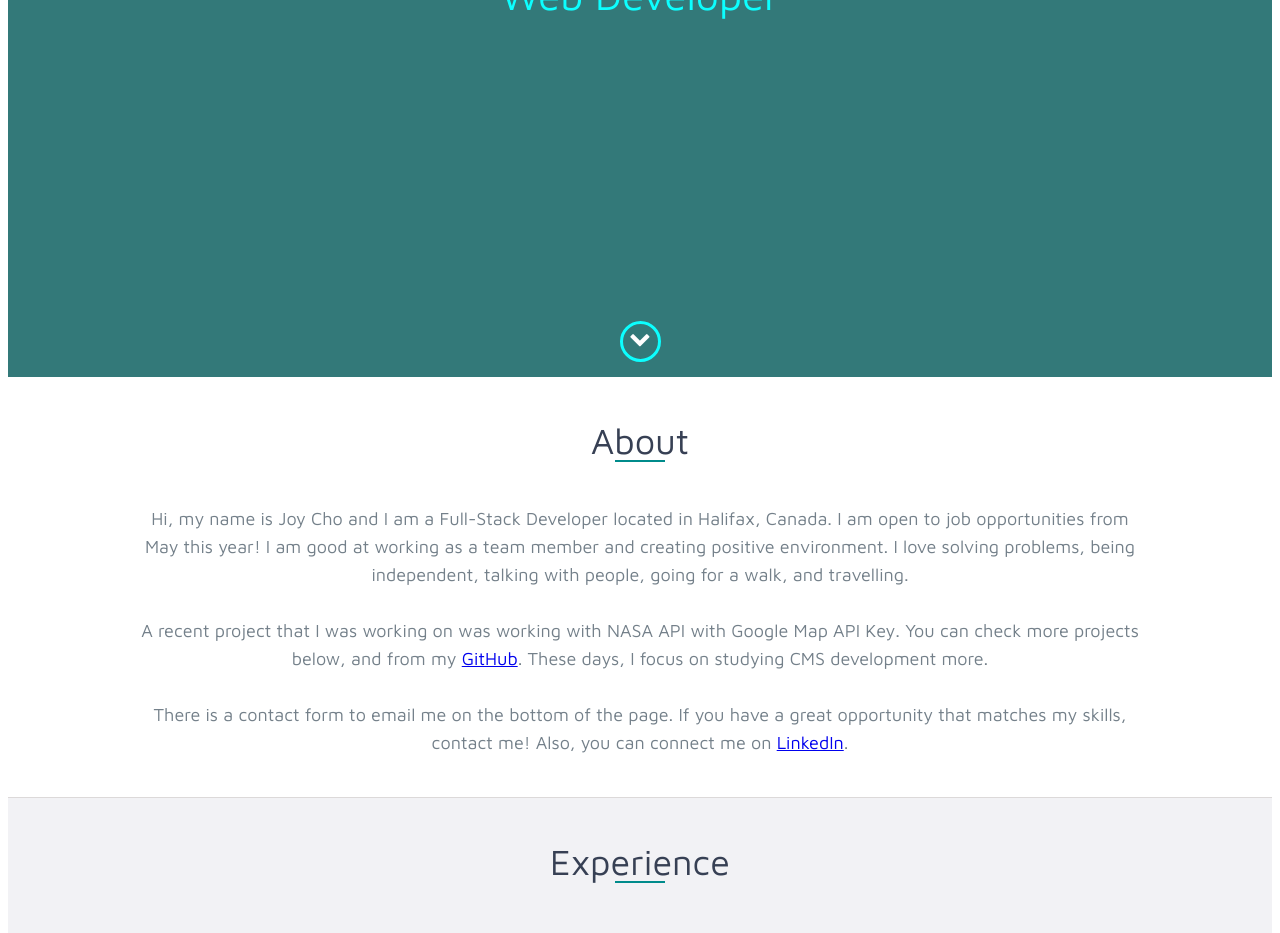
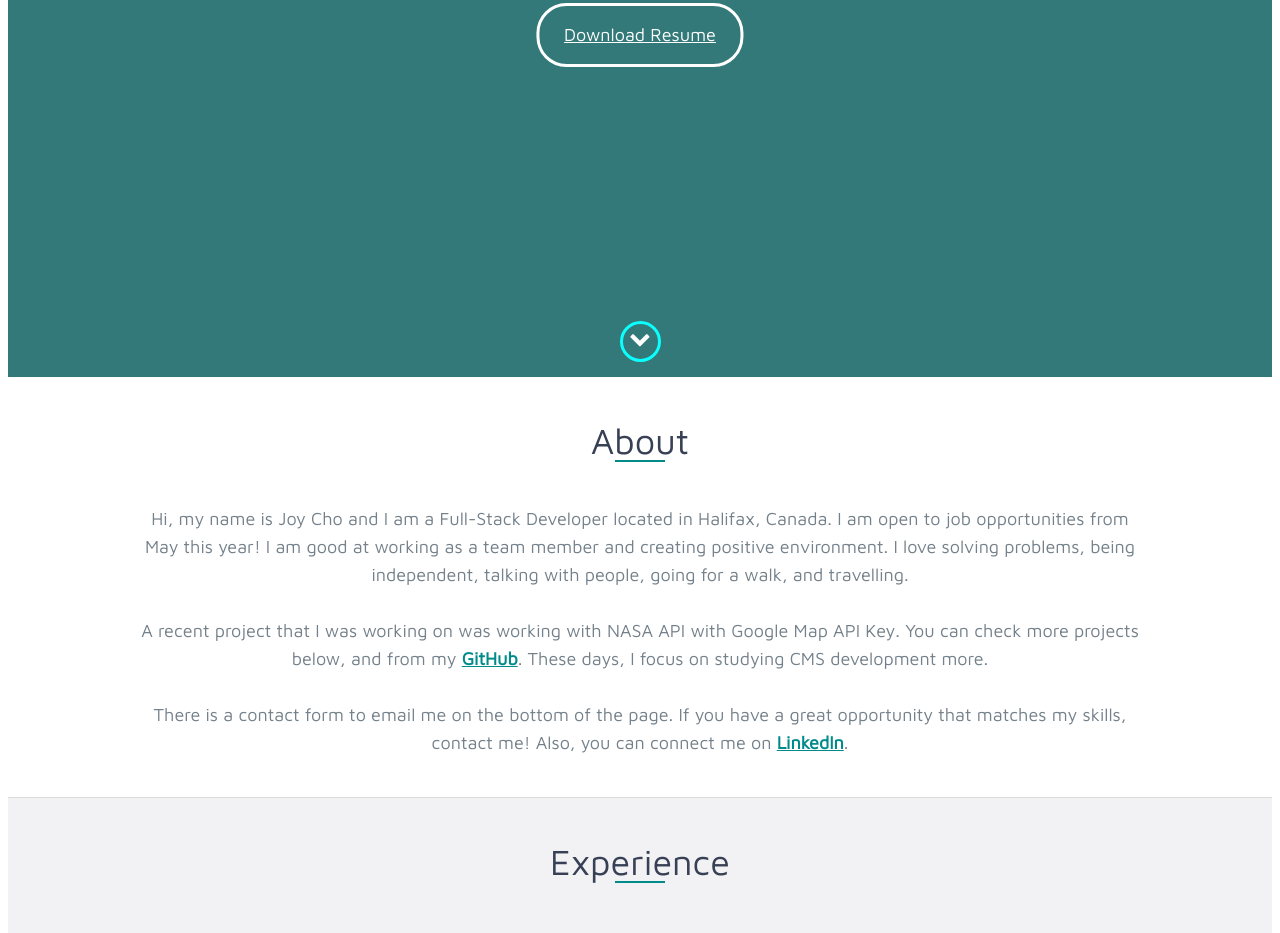
Before and after one commit to JoyyCho/Portfolio_Live, a website: page index.html in a window 1280 px wide. Shown: the part 461-1394 px from the top of the page. Drawn offline with nearby package versions, Linux system fonts and the light colour scheme.

Commit message:
add resume

```diff
--- a/index.html
+++ b/index.html
@@ -51,6 +51,7 @@
         <div id="lead-content">
             <h1>JOY CHO</h1>
             <h2>Web Developer</h2>
+            <a href="./resume/joy-reseume.docx" class="btn-rounded-white">Download Resume</a>
         </div>
         <!-- End #lead-content -->
 
@@ -71,8 +72,8 @@
             <p>
                 Hi, my name is Joy Cho and I am a Full-Stack Developer located in Halifax, Canada. I am open to job opportunities from May this year!
                 I am good at working as a team member and creating positive environment. I love solving problems, being independent, talking with people, going for a walk, and travelling.<br/><br/>
-                A recent project that I was working on was working with NASA API with Google Map API Key. You can check more projects below, and from my <a href="https://github.com/JoyyCho" target="_blank">GitHub</a>. These days, I focus on studying CMS development more.<br/><br/>
-                There is a contact form to email me on the bottom of the page. If you have a great opportunity that matches my skills, contact me! Also, you can connect me on <a href="https://www.linkedin.com/in/joy-cho-56245b128/" target="_blank">LinkedIn</a>.
+                A recent project that I was working on was working with NASA API with Google Map API Key. You can check more projects below, and from my <strong><a href="https://github.com/JoyyCho" target="_blank">GitHub</a></strong>. These days, I focus on studying CMS development more.<br/><br/>
+                There is a contact form to email me on the bottom of the page. If you have a great opportunity that matches my skills, contact me! Also, you can connect me on <strong><a href="https://www.linkedin.com/in/joy-cho-56245b128/" target="_blank">LinkedIn</a></strong>.
             </p>
         </div>
     </div>
--- a/scss/styles.scss
+++ b/scss/styles.scss
@@ -495,6 +495,13 @@ footer {
         color: $text;
         max-width: 1000px;
         margin: 0 auto;
+        a{
+            color:$base-color
+        }
+
+        a:visited{
+            color:$base-color
+        }
     }
 }
 
```
Also changed, not shown: scss/styles.css, 2 other files.
